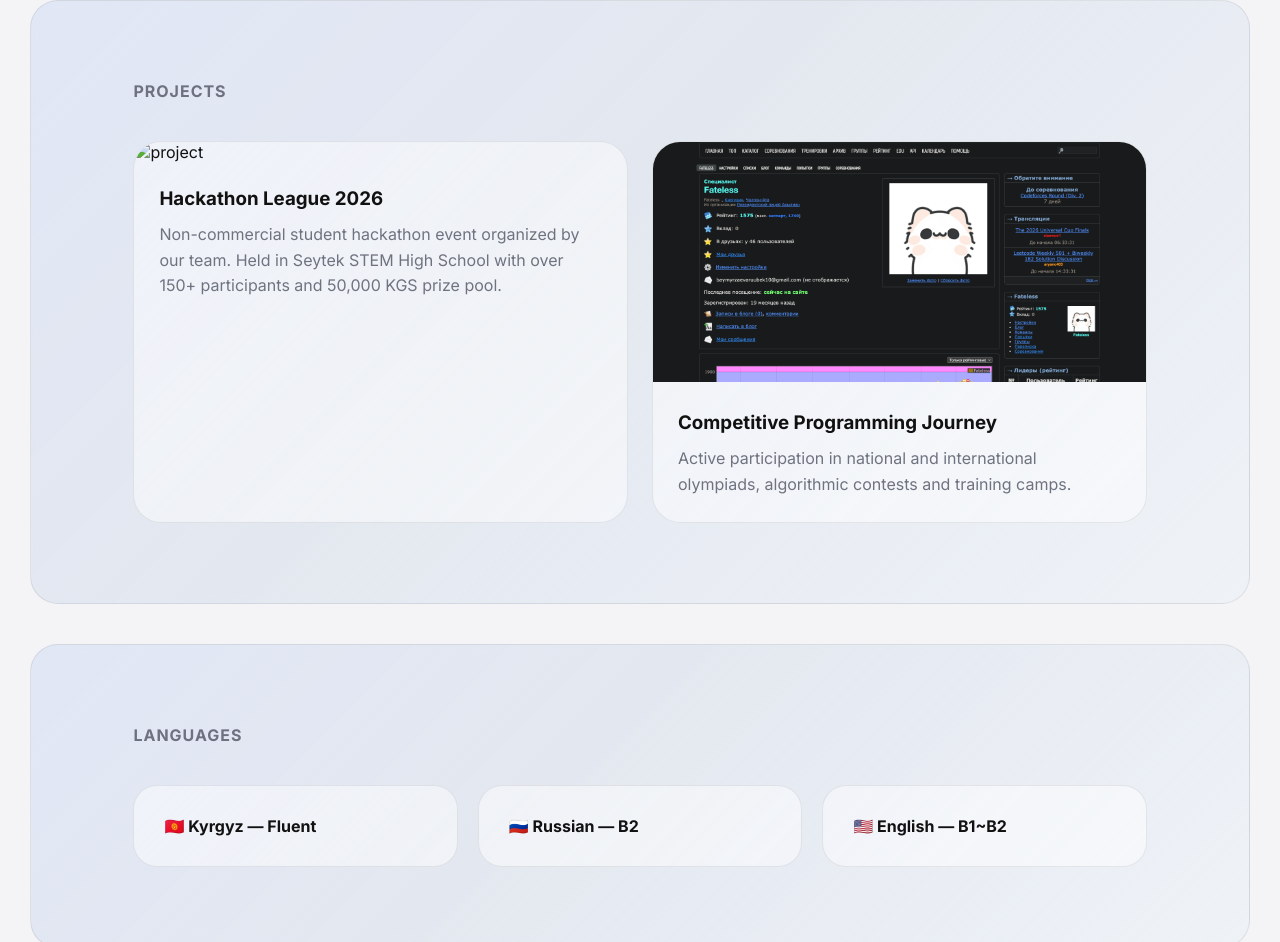
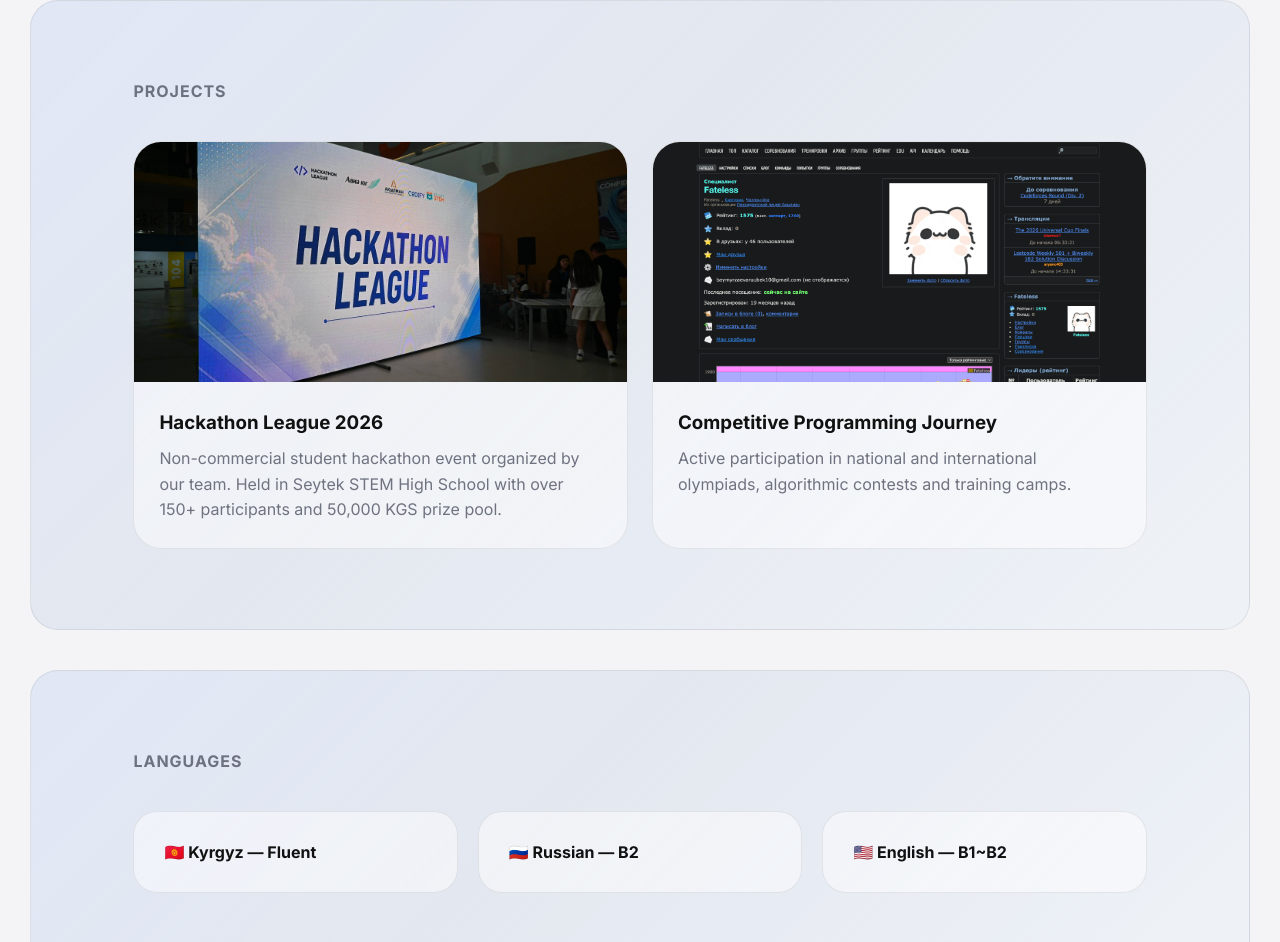
Before and after one commit to HackathonLeague/Portfolio, a React app: page index.html in a window 1280 px wide. Shown: the part 1875-2817 px from the top of the page. Built offline with nearby package versions, Linux system fonts and the light colour scheme; files whose address does not match are found by name.

Commit message:
Update index.html

```diff
--- a/index.html
+++ b/index.html
@@ -111,7 +111,7 @@
 
     <div class="projects-grid">
       <article class="project-card">
-        <img src="images/hackathon.png" alt="project">
+        <img src="images/hackathon.jpg" alt="project">
 
         <div class="project-info">
           <h3>Hackathon League 2026</h3>
```
